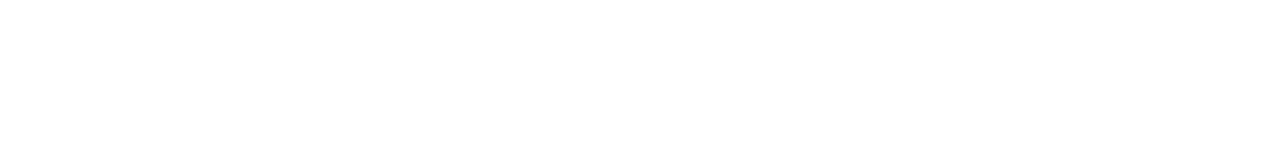
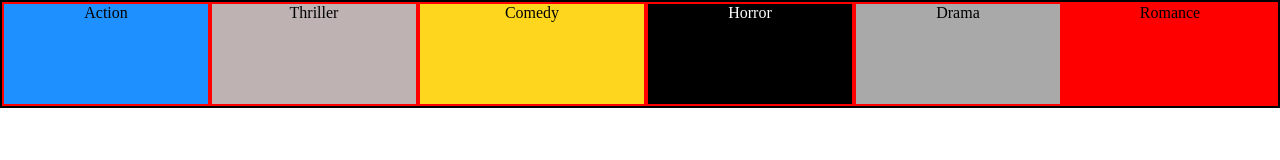
Before and after one commit to fbw-d09/uib_layout_out_of_ordinary-1995ghenwa, a website: page index.html in a window 1280 px wide. Drawn offline with Linux system fonts and the light colour scheme.

Commit message:
added more css to the exersice

```diff
--- a/index.html
+++ b/index.html
@@ -9,5 +9,16 @@
   </head>
   <body>
 
+    <main>
+      <section class="genres">
+        <div class="box" id="action">Action</div>
+        <div class="box" id="thriller">Thriller</div>
+        <div class="box" id="comedy">Comedy</div>
+        <div class="box" id="horror">Horror</div>
+        <div class="box" id="drama">Drama</div>
+        <div class="box" id="romance">Romance</div>
+      </section>
+    </main>
+
   </body>
 </html>
--- a/style.css
+++ b/style.css
@@ -2,3 +2,49 @@ html, body {
     margin: 0;
     padding: 0;
 }
+
+.genres {
+    display: flex;
+    border: 2px solid black;
+
+}
+.box
+{
+    border: 2px solid red;
+    width: 200px;
+    height: 100px;
+    text-align: center;
+    flex-grow: 1;
+
+
+}
+
+#action
+{
+background-color: rgb(30, 144, 255);
+}
+
+#thriller {
+    background-color: rgb(190, 178, 178);
+
+}
+
+#comedy {
+    background-color: rgb(255, 214, 30);
+    flex-grow: 6;
+}
+
+#horror
+{
+    background-color: rgb(0, 0, 0);
+    color: white;
+}
+
+#drama {
+    background-color: rgb(169, 169, 169);
+}
+
+#romance {
+    background-color: rgb(255, 0, 0);
+    flex-grow: 3;
+}
```
